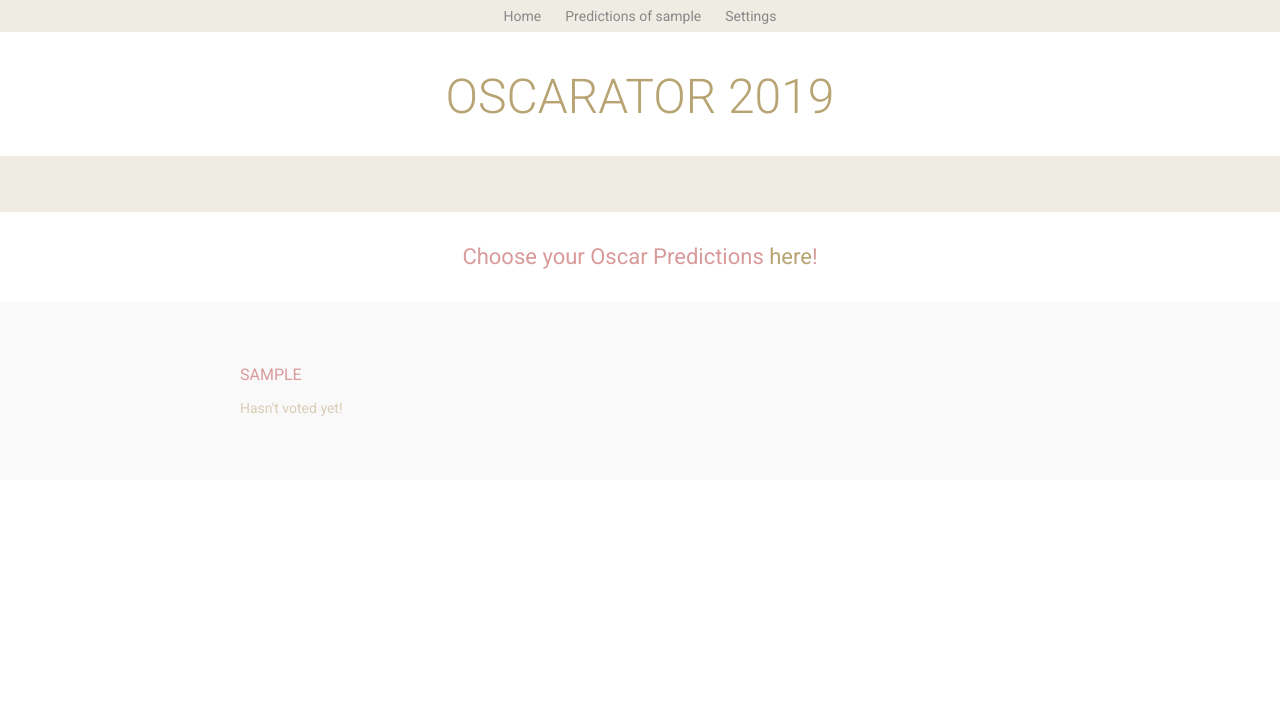
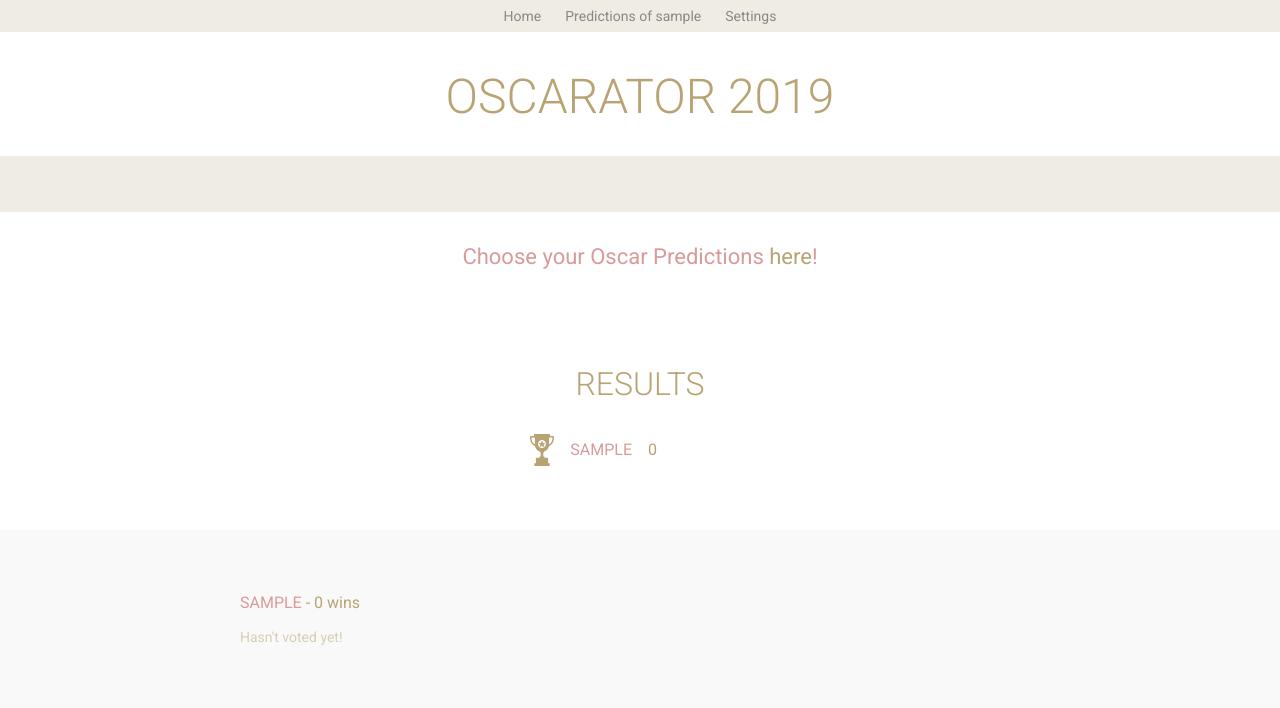
Before and after one commit to sirodoht/oscarator.com, a Django app: page / in a window 1280 px wide. Shown: the top 708 px of the page. Run offline with Django 3.2, Linux system fonts and the light colour scheme; the visitor is signed in with stand-in values (Sample User, id 1); data comes from the database, SQL or seed files in the repository; data that the repository does not hold is empty.

Commit message:
add aggregate results on index

```diff
--- a/main/static/styles/main.css
+++ b/main/static/styles/main.css
@@ -315,6 +315,28 @@ textarea {
     padding-bottom: 64px;
 }
 
+.user-content-results {
+    color: #b8a372;
+    text-transform: uppercase;
+    text-align: center;
+    line-height: 1.4;
+    margin-bottom: 64px;
+}
+
+.user-content-results-circle {
+    width: 128px;
+    height: 128px;
+    border: 1px solid #b8a372;
+    margin-left: auto;
+    margin-right: auto;
+    border-radius: 50%;
+}
+
+.user-content-results-circle span {
+    font-size: 200%;
+    font-weight: 600;
+}
+
 .user-content-category {
     margin-bottom: 64px;
 }
@@ -365,7 +387,7 @@ textarea {
 }
 
 .modifier-win {
-    border-color: #ffd700;
+    border-color: #ffd700 !important;
 }
 
 .loader,
@@ -442,6 +464,11 @@ textarea {
     text-transform: uppercase;
 }
 
+.predictions-content-user-name-wins {
+    color: #b8a372;
+    text-transform: lowercase;
+}
+
 .predictions-content-user-votings {
     margin-top: 16px;
 }
@@ -465,6 +492,59 @@ textarea {
     height: 64px;
     border-radius: 50%;
     object-fit: cover;
+    border: 5px solid #efece3;
+}
+
+.results {
+    background: #fff;
+}
+
+.results-content {
+    max-width: 800px;
+    padding-left: 32px;
+    padding-right: 32px;
+    margin-left: auto;
+    margin-right: auto;
+    padding-top: 64px;
+    padding-bottom: 64px;
+    text-align: center;
+}
+
+.results-content h2 {
+    margin-top: 0;
+    margin-bottom: 32px;
+    font-size: 32px;
+    color: #b8a372;
+    text-transform: uppercase;
+}
+
+.results-content-grid {
+    display: grid;
+    grid-template-columns: 1fr 1fr;
+    grid-column-gap: 16px;
+    grid-row-gap: 16px;
+}
+
+.results-content-grid-user {
+    color: #d99a9a;
+    text-align: right;
+    text-transform: uppercase;
+    display: flex;
+    justify-content: flex-end;
+    align-items: center;
+}
+
+.results-content-grid-user-img {
+    margin-right: 16px;
+    opacity: 0;
+}
+
+.results-content-grid-wins {
+    text-align: left;
+    color: #b8a372;
+    display: flex;
+    justify-content: flex-start;
+    align-items: center;
 }
 
 .alert {
--- a/main/templates/main/index.html
+++ b/main/templates/main/index.html
@@ -9,16 +9,42 @@
 </div>
 {% endif %}
 
+<section class="results">
+    <div class="results-content">
+        <h2>Results</h2>
+        <div class="results-content-grid">
+            {% for user, win_number in user_wins.items|dictsort:"0.lower" %}
+            <a href="{% url 'main:user' user %}" class="results-content-grid-user">
+                <img src="{% static 'images/generic-trophy.svg' %}" alt="trophy icon" height="32px" class="results-content-grid-user-img">
+                {{ user }}
+            </a>
+            <div class="results-content-grid-wins">{{ win_number }}</div>
+            {% endfor %}
+        </div>
+    </div>
+</section>
+
 <section class="predictions">
     <div class="predictions-content">
         {% for u in users %}
         <div class="predictions-content-user">
-            <a href="{% url 'main:user' u.username %}" class="predictions-content-user-name">{{ u.username }}</a>
+            <a href="{% url 'main:user' u.username %}" class="predictions-content-user-name">
+                {{ u.username }}
+                <span class="predictions-content-user-name-wins">
+                    {% for user, win_number in user_wins.items %}
+                    {% if user == u.username %}
+                    - {{ win_number }}&nbsp;wins
+                    {% endif %}
+                    {% endfor %}
+                </span>
+            </a>
             <div class="predictions-content-user-votings">
                 {% for v in u.vote_set.all %}
                 <div class="predictions-content-user-votings-item tooltip">
                     <span class="tooltip-text">{{ v.entry.category.name }}: {{ v.entry.name }}</span>
-                    <img src="{{ v.entry.pic_url }}" alt="pic" class="predictions-content-user-votings-item-img">
+                    <img src="{{ v.entry.pic_url }}" alt="pic"
+                        class="predictions-content-user-votings-item-img {% if v.entry.is_winner %}modifier-win{% endif %}"
+                    >
                 </div>
                 {% empty %}
                 <div class="predictions-content-user-votings-empty">
@@ -31,3 +57,17 @@
     </div>
 </section>
 {% endblock %}
+
+{% block scripts %}
+<script>
+    var trophyElems = document.querySelectorAll('.results-content-grid-user-img');
+    var i = 0;
+    for (i = 0; i < trophyElems.length; i++) {
+        if (i === 0) {
+            trophyElems[i].style.opacity = 1;
+        } else {
+            trophyElems[i].remove();
+        }
+    }
+</script>
+{% endblock %}
--- a/main/views.py
+++ b/main/views.py
@@ -30,7 +30,18 @@ def index(request):
     if not request.user.is_authenticated:
         return redirect("main:enter")
     users = User.objects.all().order_by("?")
-    return render(request, "main/index.html", {"users": users})
+
+    # calculate all users successful predictions
+    user_wins = {}
+    for u in users:
+        user_wins[u.username] = 0
+    for u in users:
+        votes = models.Vote.objects.filter(user=u)
+        for v in votes:
+            if v.entry.is_winner:
+                user_wins[u.username] += 1
+
+    return render(request, "main/index.html", {"users": users, "user_wins": user_wins})
 
 
 @require_safe
```
